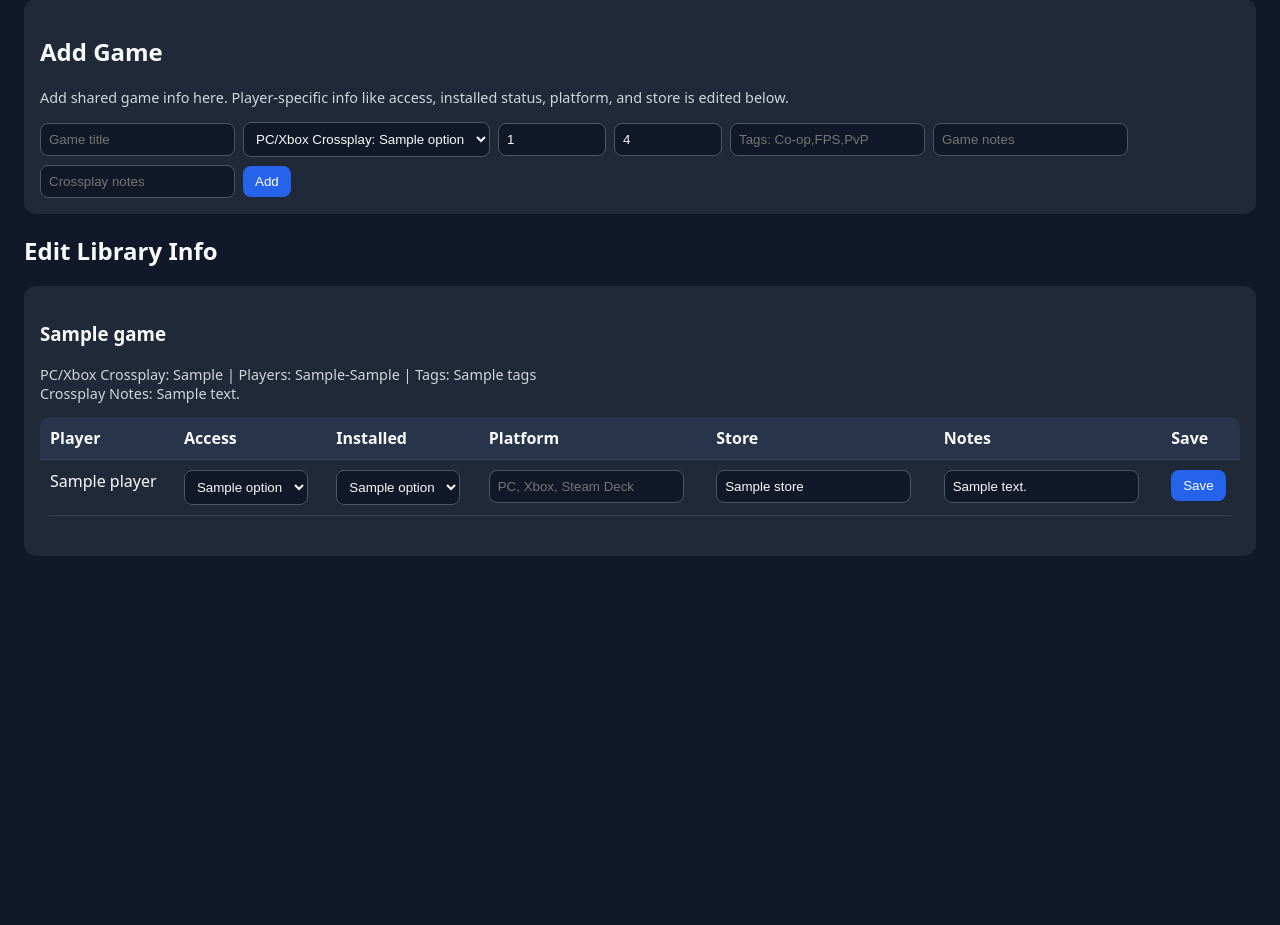
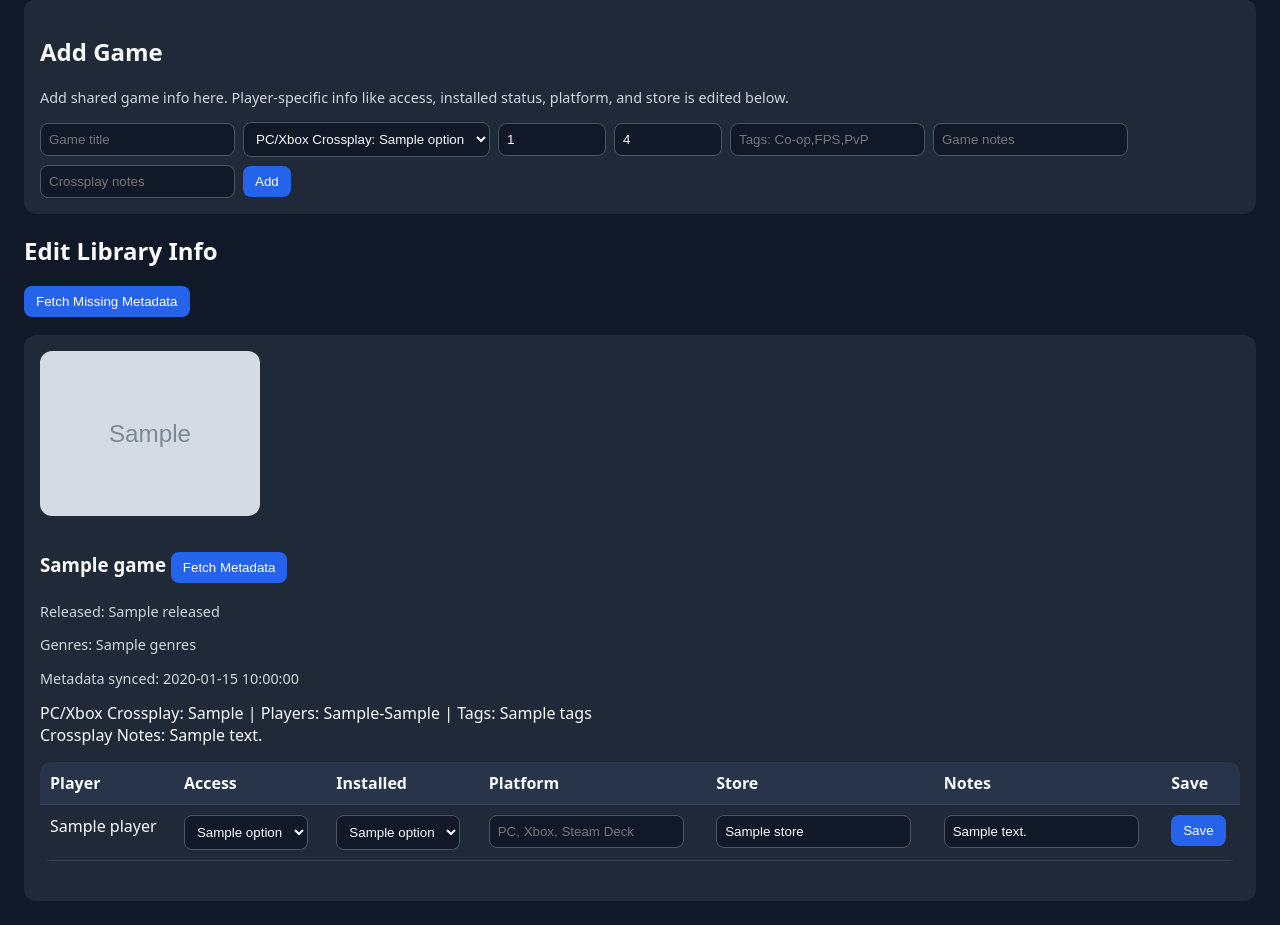
Before and after one commit to Lukefilewalker/SquadSync, a FastAPI app: template app/templates/games.html in a window 1280 px wide. Shown: the part 135-1060 px from the top of the page. Before the commit the page ends 691 px from the top, so only its background shows below. Run offline with FastAPI, Linux system fonts and the light colour scheme; the template is opened without the code that fills it: most values are stand-ins (such as "Sample title", 1, 10 or a date in 2020); grey boxes marked "Sample" are stand-in pictures.

Commit message:
Add RAWG metadata integration and game artwork

```diff
--- a/app/main.py
+++ b/app/main.py
@@ -1,5 +1,8 @@
 from pathlib import Path
+import os
 import sqlite3
+from datetime import datetime
+import requests
 
 from fastapi import FastAPI, Form, Request
 from fastapi.responses import RedirectResponse
@@ -300,6 +303,140 @@ def update_player_game(
 
     return RedirectResponse("/games", status_code=303)
 
+def fetch_rawg_metadata(title: str):
+    api_key = os.getenv("RAWG_API_KEY")
+    if not api_key:
+        return None
+
+    search_url = "https://api.rawg.io/api/games"
+    search_params = {
+        "key": api_key,
+        "search": title,
+        "page_size": 1,
+    }
+
+    search_response = requests.get(search_url, params=search_params, timeout=10)
+    search_response.raise_for_status()
+    search_data = search_response.json()
+
+    results = search_data.get("results", [])
+    if not results:
+        return None
+
+    match = results[0]
+    rawg_id = match.get("id")
+
+    detail_url = f"https://api.rawg.io/api/games/{rawg_id}"
+    detail_response = requests.get(detail_url, params={"key": api_key}, timeout=10)
+    detail_response.raise_for_status()
+    detail = detail_response.json()
+
+    genres = ",".join([g.get("name", "") for g in detail.get("genres", []) if g.get("name")])
+    platforms = ",".join([
+        p.get("platform", {}).get("name", "")
+        for p in detail.get("platforms", [])
+        if p.get("platform", {}).get("name")
+    ])
+
+    description = detail.get("description_raw") or detail.get("description") or ""
+
+    return {
+        "rawg_id": rawg_id,
+        "title": detail.get("name") or match.get("name") or title,
+        "released": detail.get("released") or "",
+        "genres": genres,
+        "platforms": platforms,
+        "background_image": detail.get("background_image") or "",
+        "description": description,
+    }
+
+
+@app.post("/games/{game_id}/fetch-metadata")
+def fetch_game_metadata(game_id: int):
+    with db() as conn:
+        game = conn.execute("SELECT * FROM games WHERE id = ?", (game_id,)).fetchone()
+
+        if not game:
+            return RedirectResponse("/games", status_code=303)
+
+        metadata = fetch_rawg_metadata(game["title"])
+
+        if metadata:
+            conn.execute(
+                """
+                UPDATE games
+                SET rawg_id = ?,
+                    title = ?,
+                    released = ?,
+                    genres = ?,
+                    platforms = ?,
+                    background_image = ?,
+                    description = ?,
+                    metadata_synced_at = ?
+                WHERE id = ?
+                """,
+                (
+                    metadata["rawg_id"],
+                    metadata["title"],
+                    metadata["released"],
+                    metadata["genres"],
+                    metadata["platforms"],
+                    metadata["background_image"],
+                    metadata["description"],
+                    datetime.now().isoformat(timespec="seconds"),
+                    game_id,
+                ),
+            )
+            conn.commit()
+
+    return RedirectResponse("/games", status_code=303)
+
+@app.post("/games/fetch-missing-metadata")
+def fetch_missing_metadata():
+    with db() as conn:
+        games = conn.execute(
+            """
+            SELECT * FROM games
+            WHERE rawg_id IS NULL
+               OR rawg_id = ''
+               OR metadata_synced_at = ''
+            ORDER BY title
+            """
+        ).fetchall()
+
+        for game in games:
+            metadata = fetch_rawg_metadata(game["title"])
+
+            if metadata:
+                conn.execute(
+                    """
+                    UPDATE games
+                    SET rawg_id = ?,
+                        title = ?,
+                        released = ?,
+                        genres = ?,
+                        platforms = ?,
+                        background_image = ?,
+                        description = ?,
+                        metadata_synced_at = ?
+                    WHERE id = ?
+                    """,
+                    (
+                        metadata["rawg_id"],
+                        metadata["title"],
+                        metadata["released"],
+                        metadata["genres"],
+                        metadata["platforms"],
+                        metadata["background_image"],
+                        metadata["description"],
+                        datetime.now().isoformat(timespec="seconds"),
+                        game["id"],
+                    ),
+                )
+
+        conn.commit()
+
+    return RedirectResponse("/games", status_code=303)
 
 @app.get("/players")
 def players(request: Request):
--- a/app/templates/games.html
+++ b/app/templates/games.html
@@ -27,10 +27,50 @@
 
 <h2>Edit Library Info</h2>
 
+<form method="post" action="/games/fetch-missing-metadata" style="margin-bottom: 18px;">
+    <button type="submit">Fetch Missing Metadata</button>
+</form>
+
 {% for row in rows %}
 <div class="card">
-    <h3>{{ row.game.title }}</h3>
+{% if row.game.background_image %}
+<img src="{{ row.game.background_image }}"
+     alt="{{ row.game.title }} cover art"
+     style="max-width: 220px; border-radius: 12px; margin-bottom: 12px;">
+{% endif %}
+    <h3>
+    {{ row.game.title }}
+
+    <form method="post"
+          action="/games/{{ row.game.id }}/fetch-metadata"
+          style="display:inline;">
+        <button type="submit">Fetch Metadata</button>
+    </form>
+</h3>
     <p class="small">
+{% if row.game.released %}
+<p class="small">
+    Released: {{ row.game.released }}
+</p>
+{% endif %}
+
+{% if row.game.genres %}
+<p class="small">
+    Genres: {{ row.game.genres }}
+</p>
+{% endif %}
+
+{% if row.game.platforms %}
+<p class="small">
+    Platforms: {{ row.game.platforms }}
+</p>
+{% endif %}
+{% if row.game.metadata_synced_at %}
+<p class="small">
+    Metadata synced: {{ row.game.metadata_synced_at }}
+</p>
+{% endif %}
+
         PC/Xbox Crossplay: {{ row.game.pc_xbox_crossplay or row.game.crossplay }} |
         Players: {{ row.game.min_players }}-{{ row.game.max_players }} |
         Tags: {{ row.game.tags }}
--- a/docker-compose.yml
+++ b/docker-compose.yml
@@ -4,6 +4,8 @@ services:
     container_name: game-night-finder
     ports:
       - "8099:8000"
+    env_file:
+      - .env
     volumes:
       - ./data:/app/data
     restart: unless-stopped
--- a/requirements.txt
+++ b/requirements.txt
@@ -2,3 +2,4 @@ fastapi==0.115.6
 uvicorn[standard]==0.34.0
 jinja2==3.1.4
 python-multipart==0.0.20
+requests==2.32.3
```
